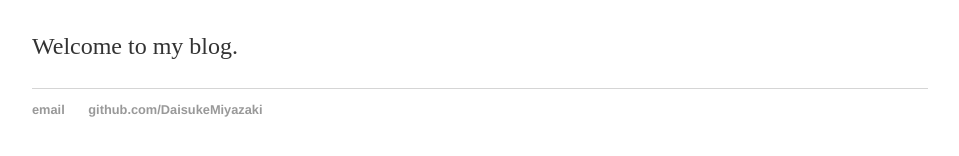
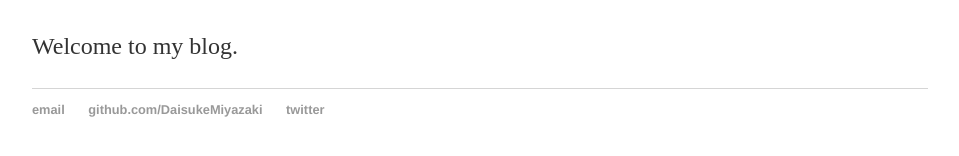
Before and after one commit to DaisukeMiyazaki/DaisukeMiyazaki.github.io, a Jekyll site: the page built from index.html, in a window 1280 px wide. Shown: the part 167-323 px from the top of the page, without its empty margins (160-1119 px from the left). Built offline with Jekyll 4.4.1, drawn with Linux system fonts in a browser that asks for light colours.

Commit message:
Add Twitter link

```diff
--- a/_layouts/default.html
+++ b/_layouts/default.html
@@ -22,7 +22,8 @@
 			<footer>
 	    		<ul>
 	        		<li><a href="mailto:daisuke.miyazaki012@gmail.com">email</a></li>
-	        		<li><a href="https://github.com/DaisukeMiyazaki">github.com/DaisukeMiyazaki</a></li>
+					<li><a href="https://github.com/DaisukeMiyazaki">github.com/DaisukeMiyazaki</a></li>
+					<li><a href="https://twitter.com/aubozumom">twitter</a></li>
 				</ul>
 			</footer>
 		</body>
```
